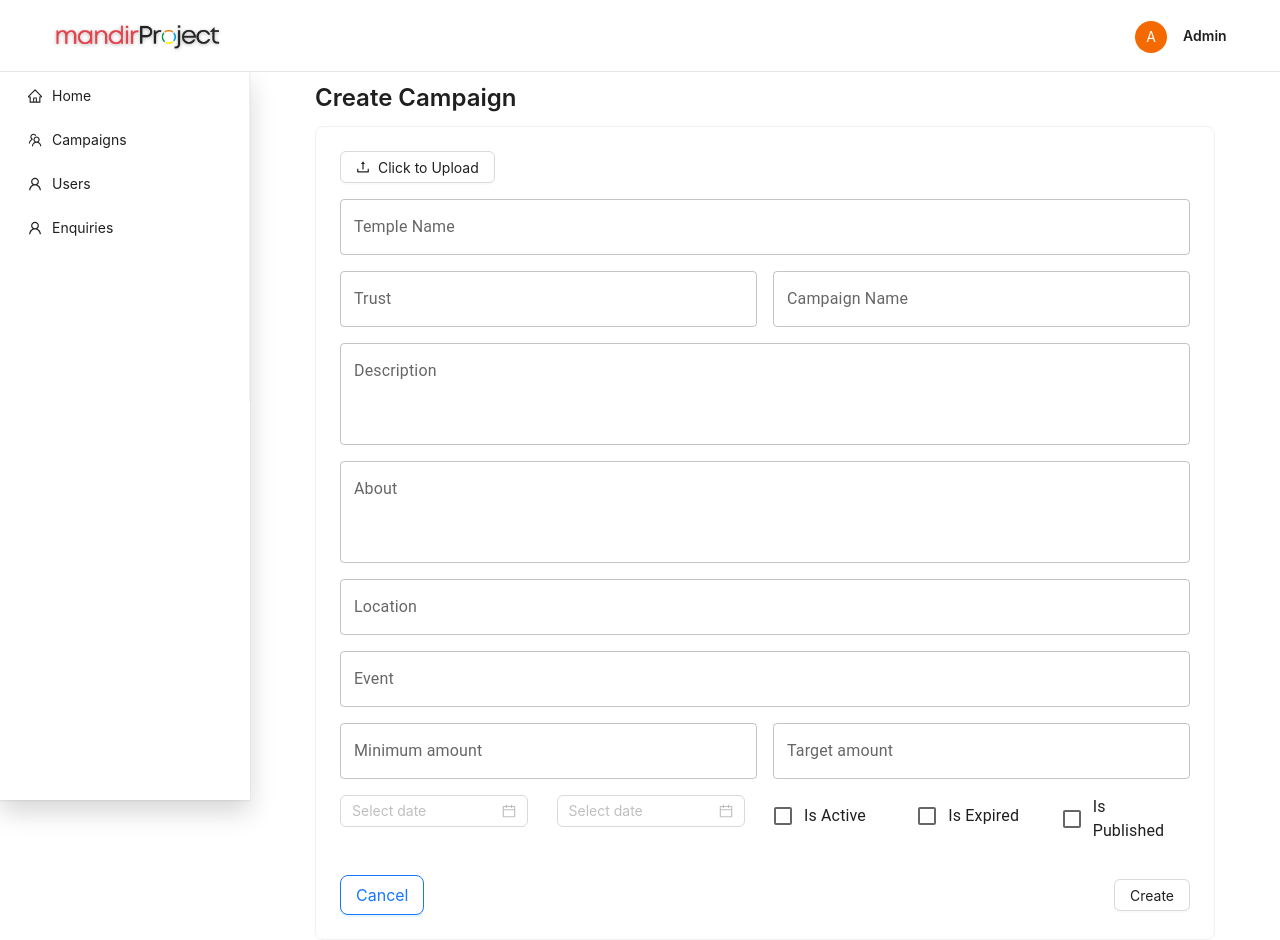
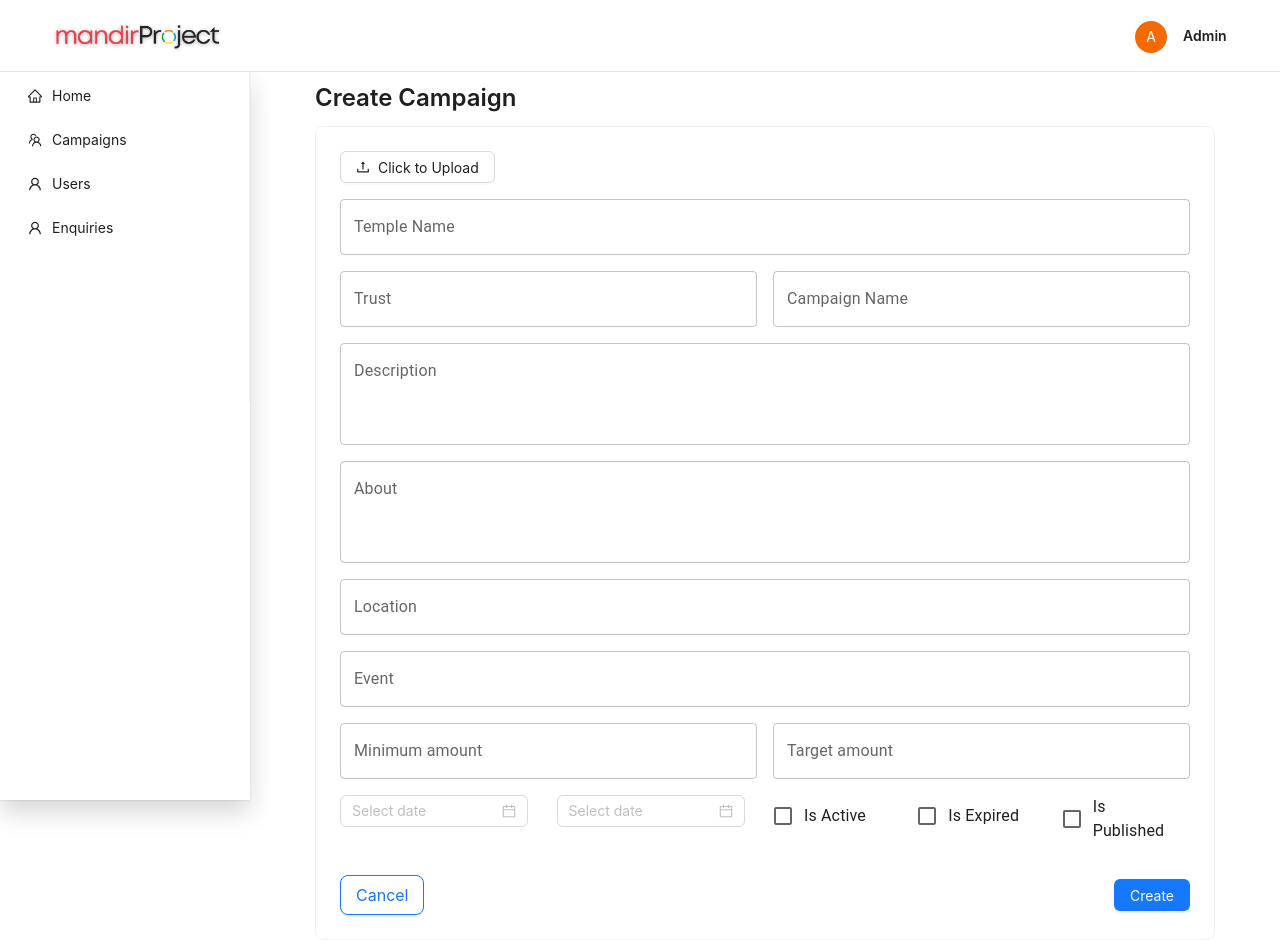
Before and after one commit to Chidu47/temple-react, a React (Vite) app: page /campaigns/create in a window 1280 px wide. Built offline with nearby package versions, Linux system fonts and the light colour scheme; sample sign-in values are in the browser's storage.

Commit message:
update compaign

```diff
--- a/src/pages/campaigns/campaign-form.jsx
+++ b/src/pages/campaigns/campaign-form.jsx
@@ -41,7 +41,11 @@ import {
 } from "antd";
 import PrimaryWrapper from "../../components/PrimaryWrapper";
 
-import { DeleteOutlined, UploadOutlined } from "@ant-design/icons";
+import {
+  DeleteOutlined,
+  EditOutlined,
+  UploadOutlined,
+} from "@ant-design/icons";
 import moment from "moment";
 
 const CampaignForm = () => {
@@ -60,19 +64,29 @@ const CampaignForm = () => {
     skip: !campaignId,
   });
 
-  const [CreateCampaign, { isLoading: creating, isSuccess }] =
-    useCreateCampaignMutation();
+  const [
+    CreateCampaign,
+    { isLoading: creating, isSuccess, isError: createError },
+  ] = useCreateCampaignMutation();
 
-  const [updateCampaign, { isLoading: updating }] = useUpdateCampaignMutation();
+  const [updateCampaign, { isLoading: updating, isError, isSuccess: updated }] =
+    useUpdateCampaignMutation();
 
   useEffect(() => {
     if (isSuccess) {
       message.success("Campaign created successfully");
       router("/campaigns");
     }
+    if (updated) {
+      message.success("Campaign Updated successfully");
+      router("/campaigns");
+    }
+    if (isError || createError) {
+      message.error("Something went wrong");
+    }
 
     return () => {};
-  }, [router, isSuccess]);
+  }, [router, isSuccess, isError, createError, updated]);
 
   const form = useFormik({
     initialValues: singleCampaign ? singleCampaign?.data?.campaign : {},
@@ -85,11 +99,28 @@ const CampaignForm = () => {
     }),
 
     onSubmit: async (values) => {
-      const image = await base64Image(values.featured_image_base_url);
+      if (campaignId) {
+        const { featured_image_base_url, ...rest } = values;
+        console.log(featured_image_base_url);
+        if (featured_image_base_url?.name) {
+          const image = await base64Image(values.featured_image_base_url);
+          await updateCampaign({
+            id: campaignId,
+            body: { ...rest, featured_image_base_url: image },
+          });
+        } else {
+          await updateCampaign({
+            id: campaignId,
+            body: { ...rest },
+          });
+        }
 
-      if (campaignId) {
-        await updateCampaign({ ...values, featured_image_base_url: image });
+        // await updateCampaign({
+        //   id: campaignId,
+        //   body: { ...values, featured_image_base_url: image },
+        // });
       } else {
+        const image = await base64Image(values.featured_image_base_url);
         await CreateCampaign({ ...values, featured_image_base_url: image });
       }
     },
@@ -129,13 +160,18 @@ const CampaignForm = () => {
               /> */}
               <Upload
                 multiple={false}
-                onChange={(e) => {
+                customRequest={(e) => {
                   console.log(e.file);
-                  form.setFieldValue(
-                    "featured_image_base_url",
-                    e.file.originFileObj
-                  );
+                  form.setFieldValue("featured_image_base_url", e.file);
                 }}
+                // onChange={(e) => {
+                //   console.log(e.file);
+                //   form.setFieldValue(
+                //     "featured_image_base_url",
+                //     e.file.originFileObj
+                //   );
+                // }}
+
                 // fileList={false}
                 showUploadList={false}
               >
@@ -336,7 +372,7 @@ const CampaignForm = () => {
                   <Checkbox
                     size="medium"
                     name="is_active"
-                    value={form.values?.is_active}
+                    checked={Boolean(form.values?.is_active)}
                     error={form.errors?.is_active}
                     onChange={(e) =>
                       form.setFieldValue("is_active", e.target.checked)
@@ -352,7 +388,7 @@ const CampaignForm = () => {
                   <Checkbox
                     size="medium"
                     name="is_expired"
-                    value={form.values?.is_expired}
+                    checked={Boolean(form.values?.is_expired)}
                     error={form.errors?.is_expired}
                     onChange={(e) =>
                       form.setFieldValue("is_expired", e.target.checked)
@@ -368,7 +404,7 @@ const CampaignForm = () => {
                   <Checkbox
                     size="medium"
                     name="is_published"
-                    value={form.values?.is_published}
+                    checked={Boolean(form.values?.is_published)}
                     error={form.errors?.is_published}
                     onChange={(e) =>
                       form.setFieldValue("is_published", e.target.checked)
@@ -389,7 +425,7 @@ const CampaignForm = () => {
             <Button variant="outlined" color="primary" size="large">
               Cancel
             </Button>
-            <Button variant="contained" onClick={form.handleSubmit}>
+            <Button type="primary" onClick={form.handleSubmit}>
               {creating || updating ? (
                 <CircularProgress size={18} color="inherit" />
               ) : campaignId ? (
@@ -418,6 +454,8 @@ const SubCampaignTable = ({ base64Image, data }) => {
   const [subCampaignModel, setSubCampaignModel] = useState(null);
   const [deleteRecord, { isLoading: deleting }] =
     useDeleteSubCampaignMutation();
+  // const [updateRecord, { isLoading: updating }] =
+  //   useDeleteSubCampaignMutation();
 
   const columns = [
     {
@@ -456,6 +494,13 @@ const SubCampaignTable = ({ base64Image, data }) => {
       width: 100,
       render: (record) => (
         <Space>
+          <Button
+            onClick={() => {
+              setSubCampaignId(record);
+              setSubCampaignModel(true);
+            }}
+            icon={<EditOutlined />}
+          />
           <Popconfirm
             title="Are you sure to delete this?"
             onConfirm={() => deleteRecord(record)}
--- a/src/redux/services/campaignApi.js
+++ b/src/redux/services/campaignApi.js
@@ -30,8 +30,8 @@ export const campaignApi = createApi({
       invalidatesTags: ["campaign"],
     }),
     updateCampaign: builder.mutation({
-      query: (body) => ({
-        url: "donation_campaign/update",
+      query: ({ id, body }) => ({
+        url: `donation_campaign/update/${id}`,
         method: "POST",
         body,
       }),
@@ -87,8 +87,8 @@ export const campaignApi = createApi({
       invalidatesTags: ["campaign"],
     }),
     updateSubCampaign: builder.mutation({
-      query: (body) => ({
-        url: "subDonation/add",
+      query: ({ id, body }) => ({
+        url: `subDonation/update/${id}`,
         method: "POST",
         body,
       }),
@@ -96,7 +96,7 @@ export const campaignApi = createApi({
     }),
     deleteSubCampaign: builder.mutation({
       query: (id) => ({
-        url: `subDonation/delete/${id}`,
+        url: `/subDonation/delete/${id}`,
         method: "POST",
       }),
       invalidatesTags: ["campaign"],
```
